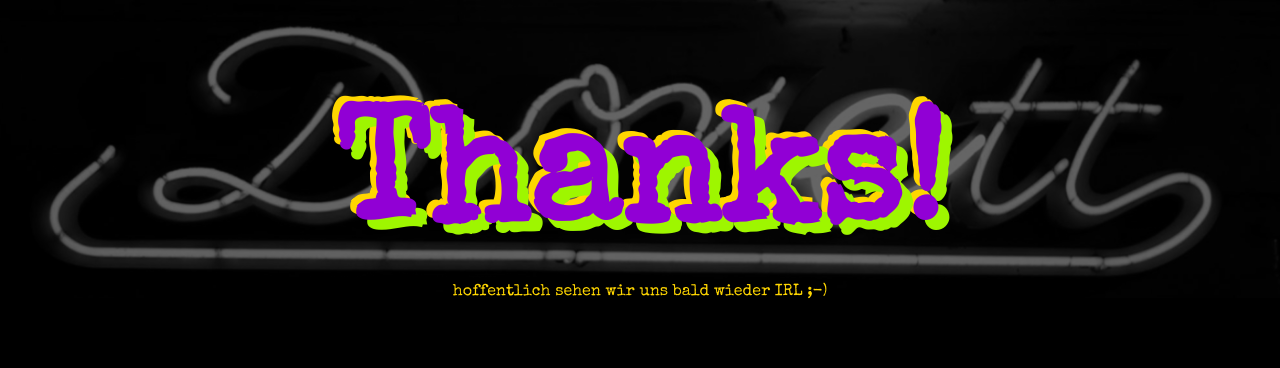
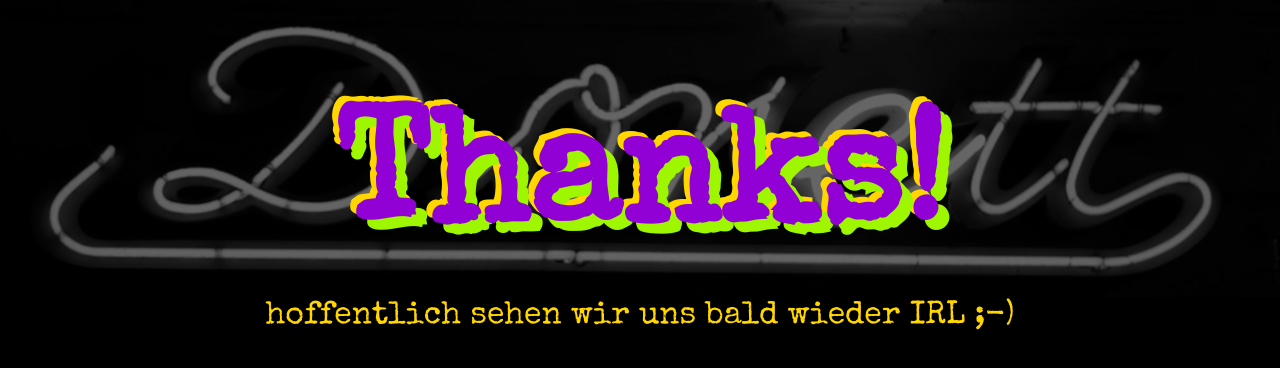
Before and after one commit to m3g4p0p/m3g4p0p.github.io, a website: page thanks/index.html in a window 1280 px wide. Drawn offline with nearby package versions, Linux system fonts and the light colour scheme.

Commit message:
adjust font size

```diff
--- a/scss/style.scss
+++ b/scss/style.scss
@@ -28,6 +28,10 @@ main {
   align-content: center;
   flex-wrap: wrap;
   min-height: 100vh;
+
+  > * {
+    text-align: center;
+  }
 }
 
 h1 {
@@ -39,4 +43,6 @@ h1 {
 
 p {
   text-align: center;
+  text-shadow: black 2px 2px;
+  font-size: 2em;
 }
```
Also changed, not shown: thanks/style.css.
